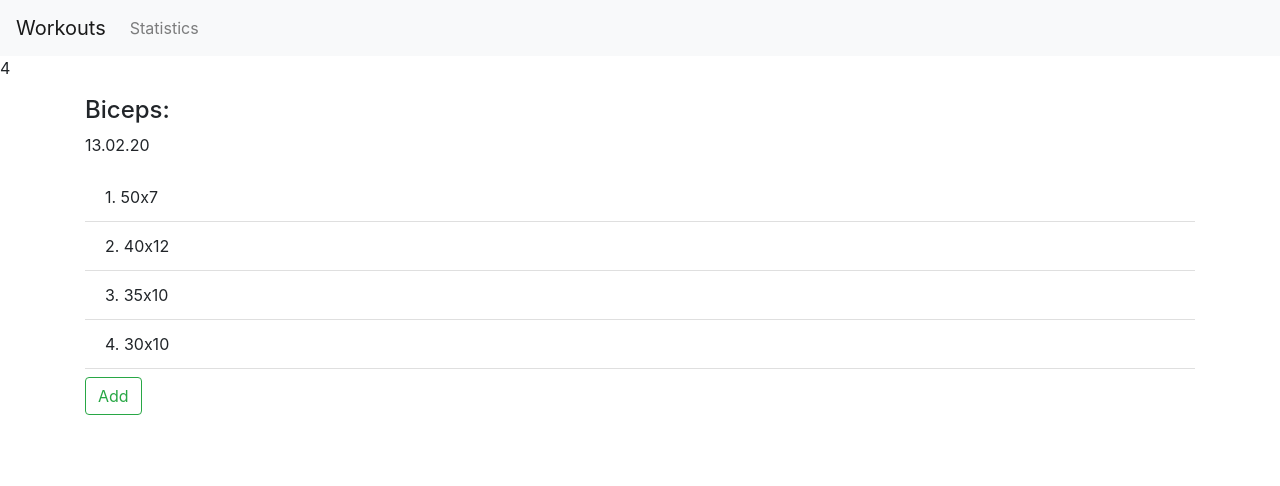
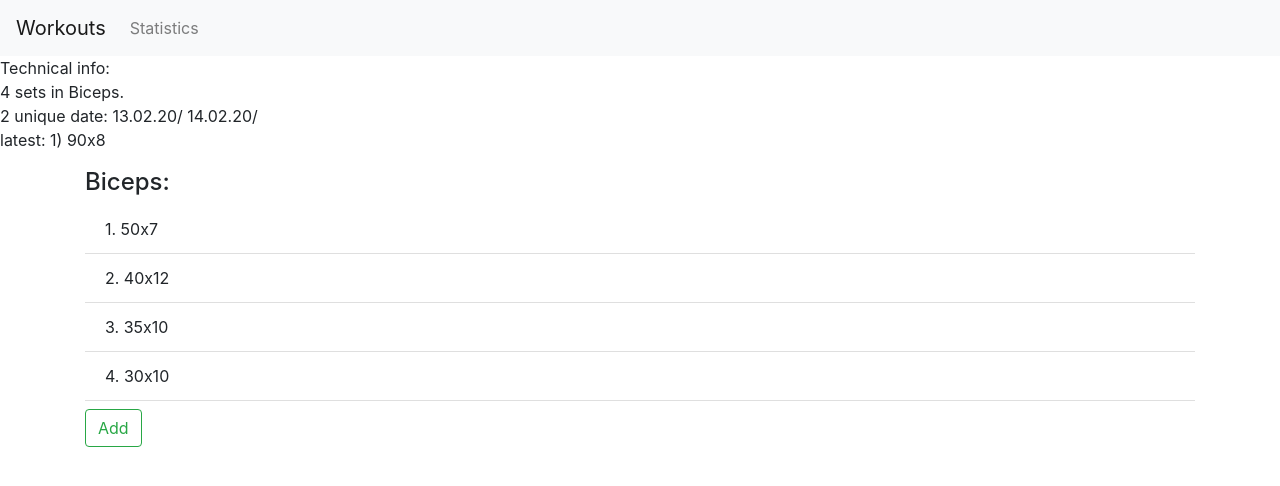
Before and after one commit to monkdok/loadsprogression, a Django app: a page that uses diary/templates/diary/exercise_detail.html in a window 1280 px wide. Shown: the top 486 px of the page. Run offline with Django 3.2, Linux system fonts and the light colour scheme; data comes from the database, SQL or seed files in the repository; both versions use the stored data as it was after the commit; some libraries are stand-ins or nearby versions.

Commit message:
technical_info

```diff
--- a/diary/models.py
+++ b/diary/models.py
@@ -56,6 +56,8 @@ class Set(models.Model):
     #     )
     #     super(Set, self).save()
 
+
+
     def __str__(self):
         # date = datetime.datetime.now()
         # self.date = '{}/{}/{}'.format(date.day, date.month, date.year)
--- a/diary/templates/diary/exercise_detail.html
+++ b/diary/templates/diary/exercise_detail.html
@@ -5,18 +5,24 @@
 {% endblock %}
 
 {% block content %}
-    {{ sets_count }}
+    Technical info: <br>
+    {{ sets_count }} sets in {{ exercise.title }}.<br>
+    {{ all_dates_count }} unique date:
+    {% for date in all_dates %}
+            {{ date|date:"j.m.y" }}/
+        {% endfor %}<br>
+    latest: {{ latest.0 }}
+
+
     {% if set_list %}
         <div class="container mt-3">
             <h4>{{ exercise.title }}:</h4>
-            <p>{{ exercise.date|date:"j.m.y" }}</p>
             {% for set in set_list %}
-
-                    {% if forloop.counter == set.set_number %}
-                        <ul class="list-group list-group-flush">
-                            <li class="list-group-item">{{ forloop.counter }}. {{ set.weight }}x{{ set.reps }}</li>
-                        </ul>
-                    {% endif %}
+                {% if forloop.counter == set.set_number %}
+                    <ul class="list-group list-group-flush">
+                        <li class="list-group-item">{{ forloop.counter }}. {{ set.weight }}x{{ set.reps }}</li>
+                    </ul>
+                {% endif %}
             {% endfor %}
             <button type="button" class="btn btn-outline-success mt-2">Add</button>
         </div>
--- a/diary/views.py
+++ b/diary/views.py
@@ -24,10 +24,14 @@ class ExerciseDetail(View):
         exercise = get_object_or_404(Exercise, slug__iexact=slug)
         sets = exercise.set_mm.all()
         sets_count = len(sets)
+        # all sets date
         all_dates = []
+        for set in sets:
+            all_dates.append(set.date)
         all_dates = list(dict.fromkeys(all_dates))
-        for set in sets:
-            all_dates.append(Set.date)
+        all_dates_count = len(all_dates)
+        latest = Set.objects.order_by('date')
         # exact_date_sets = list(Set.objects.filter(date=all_dates[0]))
-        context = {'exercise': exercise, 'set_list': sets, 'all_dates': all_dates, 'sets_count': sets_count}
+        context = {'exercise': exercise, 'set_list': sets, 'all_dates': all_dates, 'sets_count': sets_count,
+                   'latest': latest, 'all_dates_count': all_dates_count}
         return render(request, 'diary/exercise_detail.html', context)
```
Also changed, not shown: db.sqlite3.
